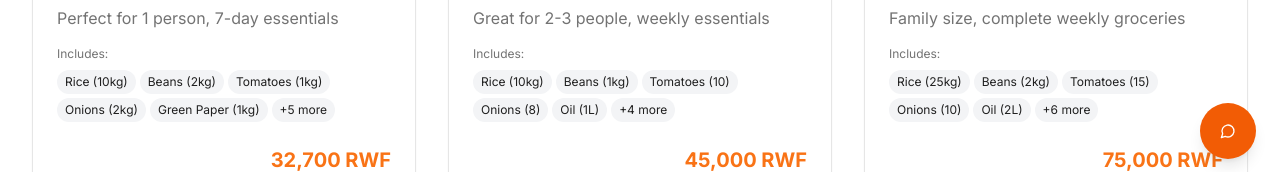
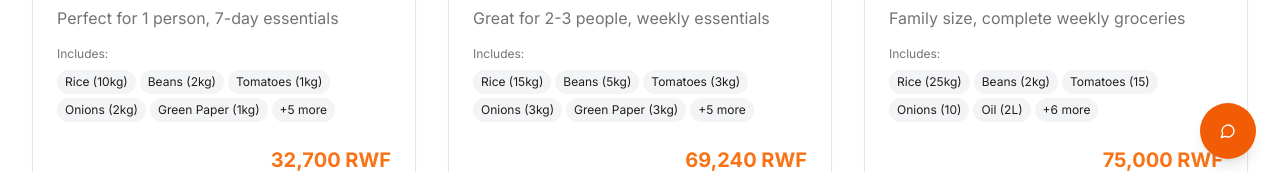
Before and after one commit to ewuket/khrate-app, a React (Vite) app: page /bundles in a window 1280 px wide. Shown: the part 617-789 px from the top of the page. Built offline with nearby package versions, Linux system fonts and the light colour scheme.

Commit message:
Code edited in Lovable Code Editor
Edited UI in Lovable

```diff
--- a/src/pages/Bundles.tsx
+++ b/src/pages/Bundles.tsx
@@ -21,9 +21,9 @@ const allBundles = [
     id: 2,
     name: "Medium Bundle",
     description: "Great for 2-3 people, weekly essentials",
-    price: 45000,
+    price: 69240,
     image: "/lovable-uploads/6d22b9d7-17a9-457a-947a-9bb8301a4051.png", // Keeping existing image
-    items: ["Rice (10kg)", "Beans (1kg)", "Tomatoes (10)", "Onions (8)", "Oil (1L)", "Salt (500g)", "Eggs (24)", "Bread (2)", "Milk (2L)"],
+    items: ["Rice (15kg)", "Beans (5kg)", "Tomatoes (3kg)", "Onions (3kg)", "Green Paper (3kg)", "Oil (3L)", "Salt (100g)", "Eggs (12)", "Slice Bread (1pack)", "Milk (2L)"],
     category: "medium"
   },
   {
```
